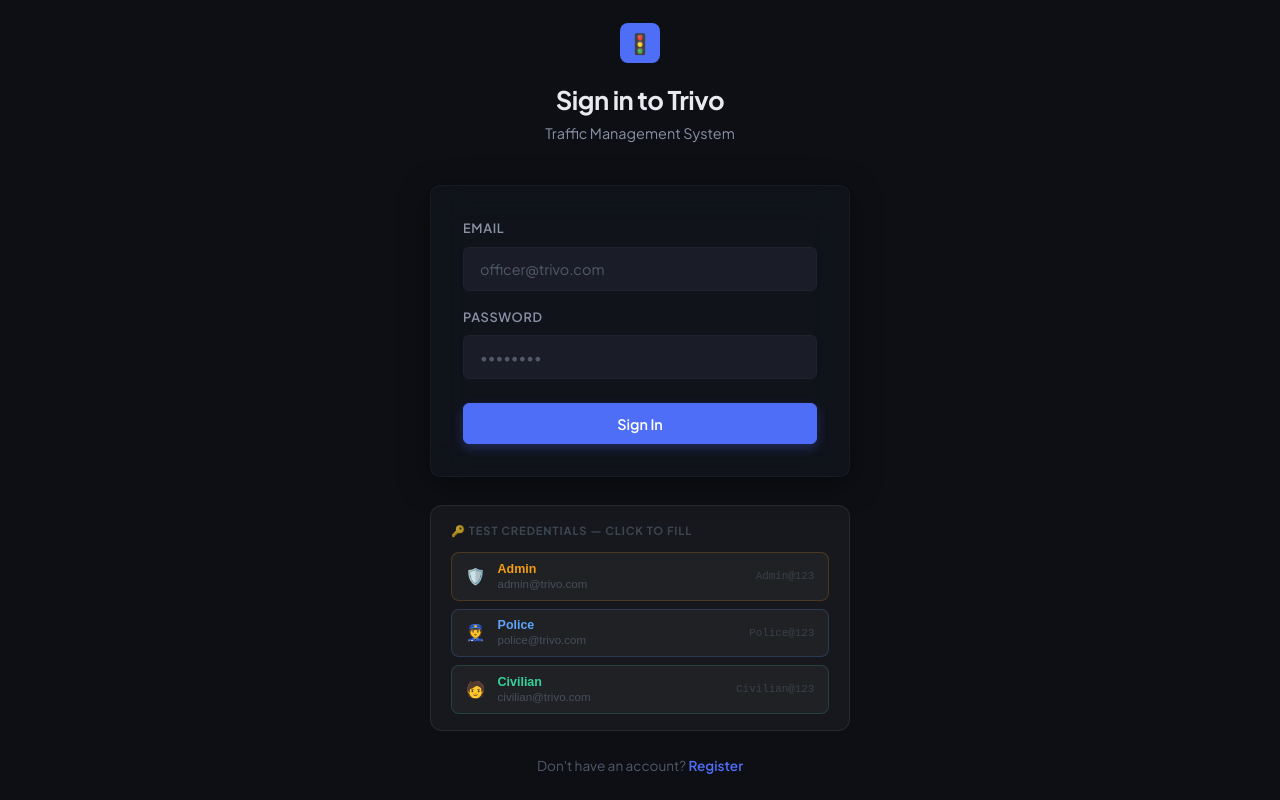
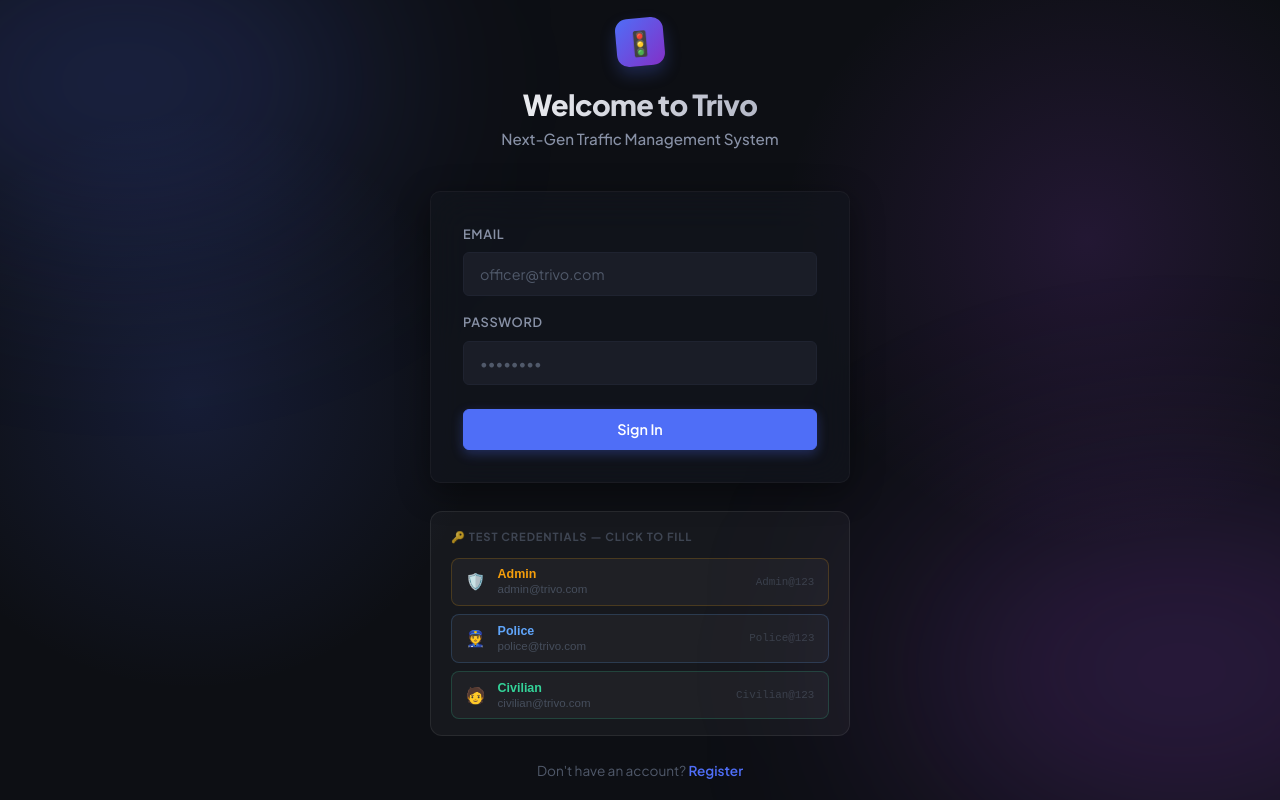
Before and after one commit to Poojan2006/traffic-frontend, a React (Vite) app: page /login in a window 1280 px wide. Built offline with nearby package versions, Linux system fonts and the light colour scheme.

Commit message:
Enhance Login UI aesthetics for Vercel deployment

```diff
--- a/src/components/Login.jsx
+++ b/src/components/Login.jsx
@@ -37,28 +37,51 @@ const Login = () => {
     };
 
     return (
-        <div className="auth-container">
-            <div className="auth-card">
+        <div className="auth-container" style={{
+            background: 'var(--bg)',
+            backgroundImage: `
+                radial-gradient(circle at 15% 50%, rgba(79, 110, 247, 0.15), transparent 25%),
+                radial-gradient(circle at 85% 30%, rgba(159, 70, 228, 0.15), transparent 25%)
+            `,
+            position: 'relative',
+            overflow: 'hidden'
+        }}>
+            {/* Animated Glowing Orbs */}
+            <div style={{ position: 'absolute', top: '-10%', left: '-10%', width: '40%', height: '40%', background: 'rgba(79, 110, 247, 0.2)', filter: 'blur(100px)', borderRadius: '50%', animation: 'float 6s ease-in-out infinite' }}></div>
+            <div style={{ position: 'absolute', bottom: '-10%', right: '-10%', width: '40%', height: '40%', background: 'rgba(159, 70, 228, 0.2)', filter: 'blur(100px)', borderRadius: '50%', animation: 'float 8s ease-in-out infinite reverse' }}></div>
+
+            <div className="auth-card" style={{ position: 'relative', zIndex: 10 }}>
                 {/* Header */}
                 <div style={{ textAlign: 'center', marginBottom: '2.5rem' }}>
                     <div
                         style={{
-                            width: 40,
-                            height: 40,
-                            background: 'var(--primary)',
-                            borderRadius: 8,
+                            width: 48,
+                            height: 48,
+                            background: 'linear-gradient(135deg, var(--primary), #8330c8)',
+                            borderRadius: '12px',
                             display: 'flex',
                             alignItems: 'center',
                             justifyContent: 'center',
-                            fontSize: '1.25rem',
+                            fontSize: '1.5rem',
                             margin: '0 auto 1.25rem',
+                            boxShadow: '0 8px 16px rgba(79, 110, 247, 0.25)',
+                            transform: 'rotate(-5deg)',
                         }}
                     >
                         🚦
                     </div>
-                    <h1 style={{ fontSize: '1.6rem', color: 'var(--text)' }}>Sign in to Trivo</h1>
-                    <p style={{ color: 'var(--text-sub)', fontSize: '0.9rem', marginTop: '0.35rem' }}>
-                        Traffic Management System
+                    <h1 style={{
+                        fontSize: '1.8rem',
+                        fontWeight: 800,
+                        background: 'linear-gradient(to right, #ffffff, #a0a5b8)',
+                        WebkitBackgroundClip: 'text',
+                        WebkitTextFillColor: 'transparent',
+                        marginBottom: '0.2rem'
+                    }}>
+                        Welcome to Trivo
+                    </h1>
+                    <p style={{ color: 'var(--text-sub)', fontSize: '0.95rem', fontWeight: 500 }}>
+                        Next-Gen Traffic Management System
                     </p>
                 </div>
 
--- a/src/index.css
+++ b/src/index.css
@@ -378,6 +378,13 @@ select option { background: var(--bg-card); }
   to   { opacity: 1; transform: translateY(0); }
 }
 
+@keyframes float {
+  0%   { transform: translate(0px, 0px) scale(1); }
+  33%  { transform: translate(30px, -50px) scale(1.1); }
+  66%  { transform: translate(-20px, 20px) scale(0.9); }
+  100% { transform: translate(0px, 0px) scale(1); }
+}
+
 @keyframes fadeIn {
   from { opacity: 0; }
   to   { opacity: 1; }
```
